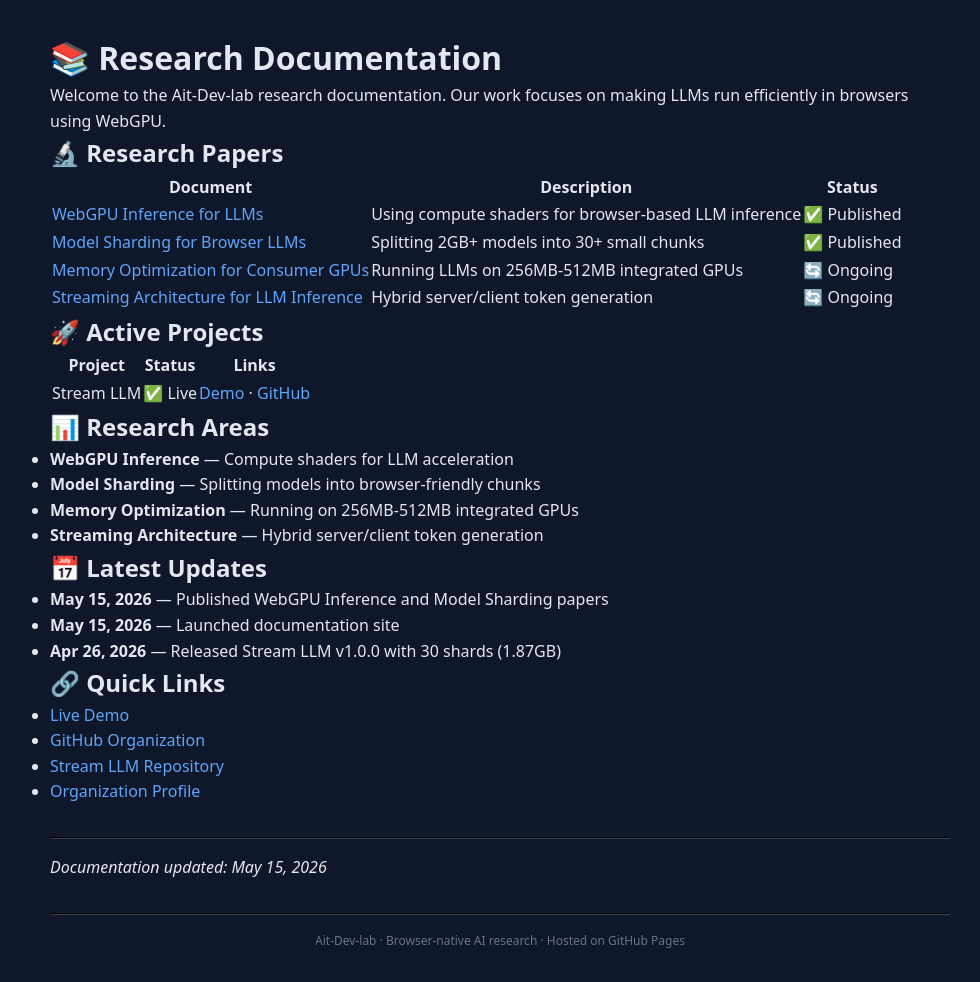
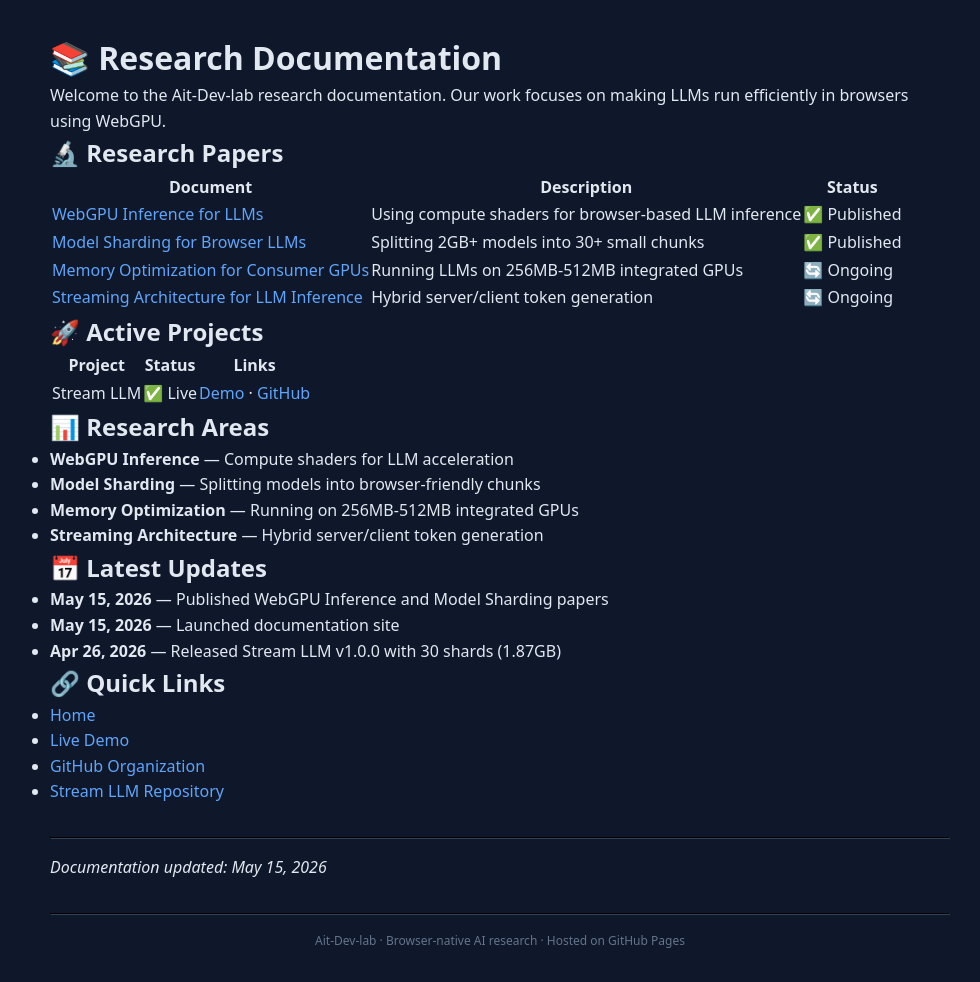
Before and after one commit to Ait-Dev-lab/.github, a Jekyll site: the page built from docs/index.md, in a window 1280 px wide. Shown: the whole page, without its empty margins (140-1120 px from the left). Built offline with Jekyll 4.4.1, drawn with Linux system fonts in a browser that asks for light colours; our own code applies the rules of GitHub Pages for plain Markdown files.

Commit message:
Add Home link to docs quick links

```diff
--- a/docs/index.md
+++ b/docs/index.md
@@ -32,10 +32,10 @@
 
 ## 🔗 Quick Links
 
+- [Home](https://ait-dev-lab.github.io/.github/)
 - [Live Demo](https://ait-dev-lab.github.io/stream-llm/)
 - [GitHub Organization](https://github.com/Ait-Dev-lab)
 - [Stream LLM Repository](https://github.com/Ait-Dev-lab/stream-llm)
-- [Organization Profile](https://github.com/Ait-Dev-lab)
 
 ---
 
```
